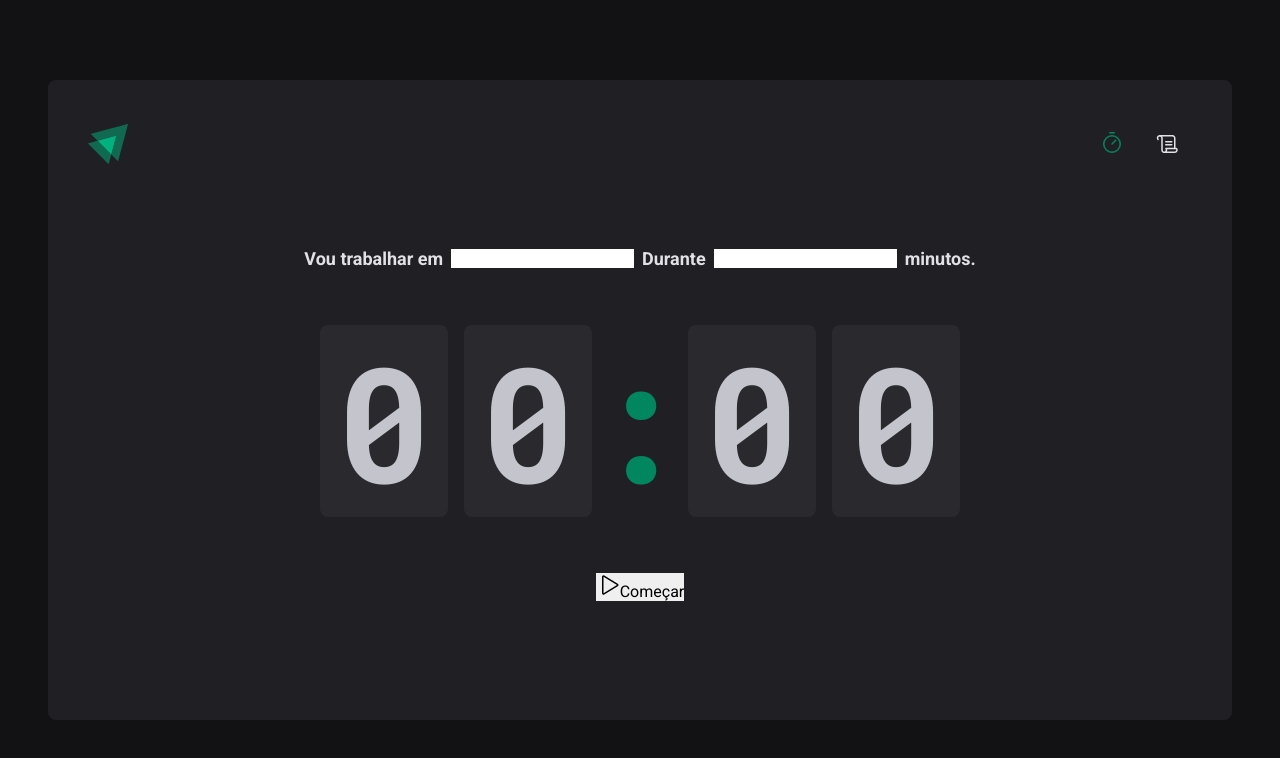
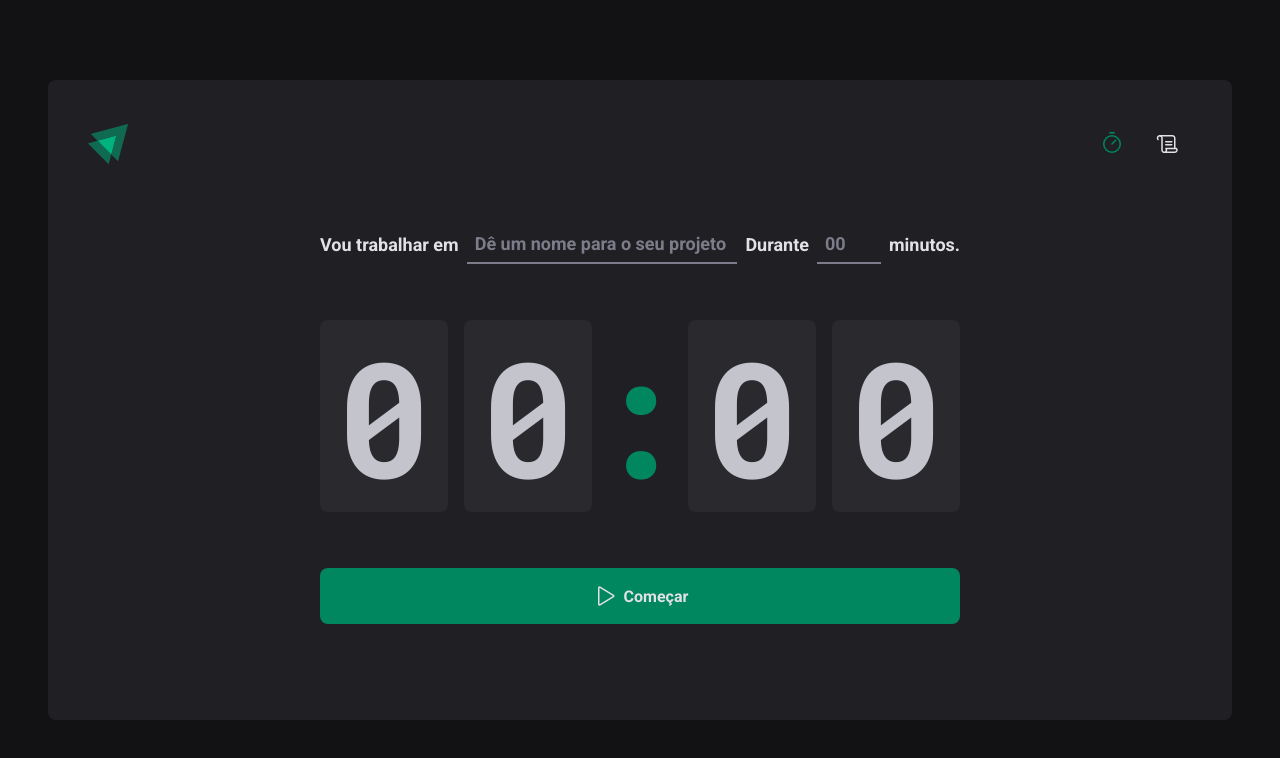
Before and after one commit to fekow/02-ignite-timer, a React (Vite) app: page / in a window 1280 px wide. Shown: the top 758 px of the page. Built offline with nearby package versions, Linux system fonts and the light colour scheme.

Commit message:
finish adding styles to timer

```diff
--- a/src/pages/Home/index.tsx
+++ b/src/pages/Home/index.tsx
@@ -3,7 +3,10 @@
   CountdownContainer,
   FormContainer,
   HomeContainer,
+  MinutesAmountInput,
   Separator,
+  StartCountdownButton,
+  TaskInput,
 } from './styles'
 
 export function Home() {
@@ -12,9 +15,13 @@
       <form action="">
         <FormContainer>
           <label htmlFor="task">Vou trabalhar em</label>
-          <input id="task" />
+          <TaskInput placeholder="Dê um nome para o seu projeto" id="task" />
           <label htmlFor="minutesAmount">Durante</label>
-          <input type="number" id="minutesAmount" />
+          <MinutesAmountInput
+            placeholder="00"
+            type="number"
+            id="minutesAmount"
+          />
           <span>minutos.</span>
         </FormContainer>
         <CountdownContainer>
@@ -24,9 +31,9 @@
           <span>0</span>
           <span>0</span>
         </CountdownContainer>
-        <button type="submit">
+        <StartCountdownButton type="submit">
           <Play size={24}></Play>Começar
-        </button>
+        </StartCountdownButton>
       </form>
     </HomeContainer>
   )
--- a/src/pages/Home/styles.ts
+++ b/src/pages/Home/styles.ts
@@ -27,6 +27,32 @@
   flex-wrap: wrap;
 `
 
+const BaseInputStyles = styled.input`
+  background-color: transparent;
+  height: 2.5rem;
+  border-bottom: 2px solid ${({ theme }) => theme['gray-500']};
+  font-weight: bold;
+  font-size: 1.125rem;
+  padding: 0 0.5rem;
+  color: ${({ theme }) => theme['gray-100']};
+
+  &::placeholder {
+    color: ${({ theme }) => theme['gray-500']};
+  }
+  &:focus {
+    box-shadow: none;
+    border-bottom: 2px solid ${({ theme }) => theme['green-500']};
+  }
+`
+
+export const TaskInput = styled(BaseInputStyles)`
+  flex: 1;
+`
+
+export const MinutesAmountInput = styled(BaseInputStyles)`
+  width: 4rem;
+`
+
 export const CountdownContainer = styled.div`
   font-family: 'Roboto Mono', monospace;
   font-size: 10rem;
@@ -53,3 +79,31 @@
   display: flex;
   justify-content: center;
 `
+export const StartCountdownButton = styled.button`
+  width: 100%;
+  padding: 1rem;
+  border-radius: 8px;
+
+  display: flex;
+  justify-content: center;
+  align-items: center;
+
+  cursor: pointer;
+
+  gap: 0.5rem;
+  font-weight: bold;
+
+  background-color: ${({ theme }) => theme['green-500']};
+  color: ${({ theme }) => theme['gray-100']};
+
+  transition: background-color 0.2s ease-in-out;
+
+  &:hover:not(:disabled) {
+    background-color: ${({ theme }) => theme['green-700']};
+  }
+
+  &:disabled {
+    opacity: 0.7;
+    cursor: not-allowed;
+  }
+`
--- a/src/styles/global.ts
+++ b/src/styles/global.ts
@@ -5,7 +5,7 @@
     margin: 0;
     padding: 0;
     box-sizing: border-box;
-    border: none
+    border: none;
   }
 
   :focus {
```
